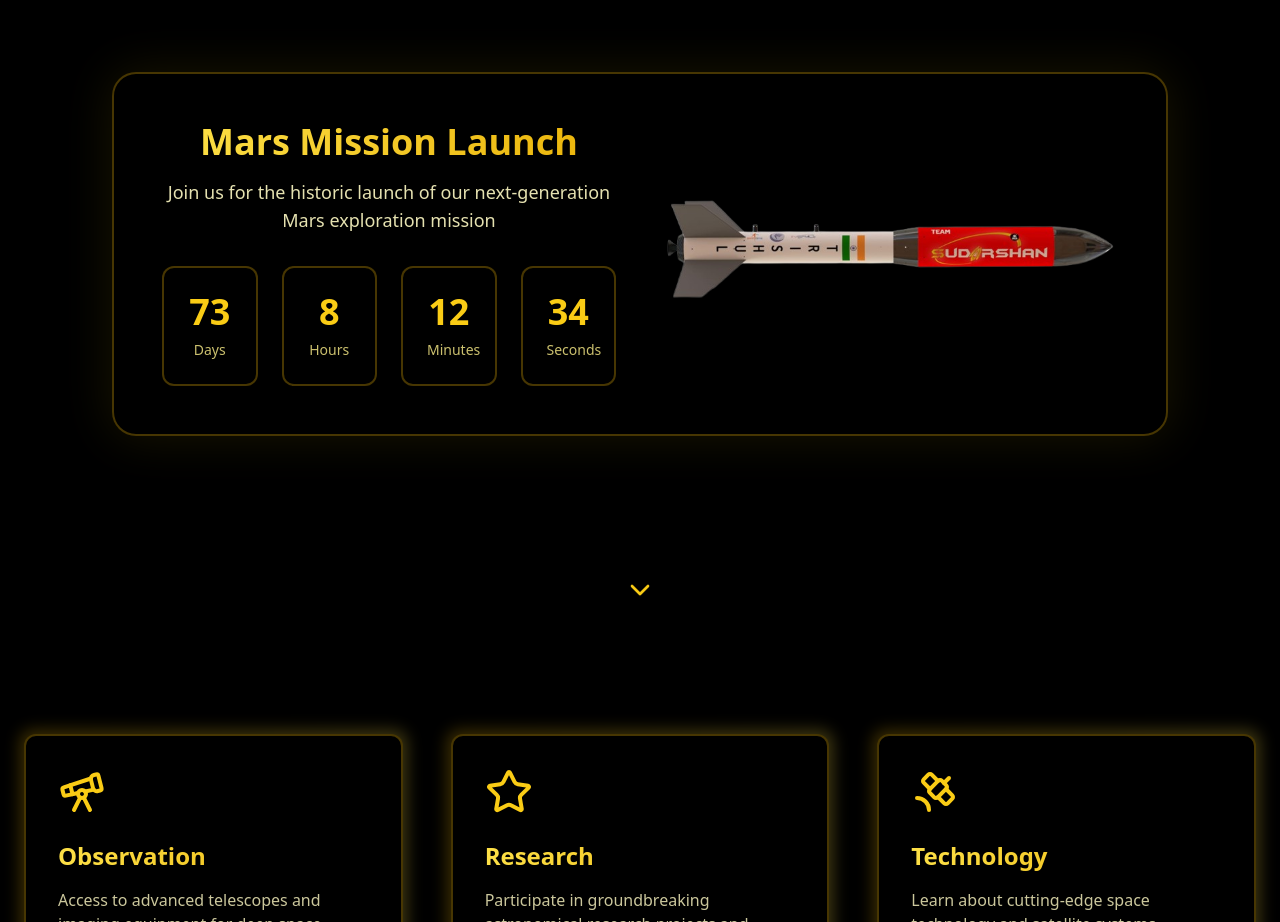
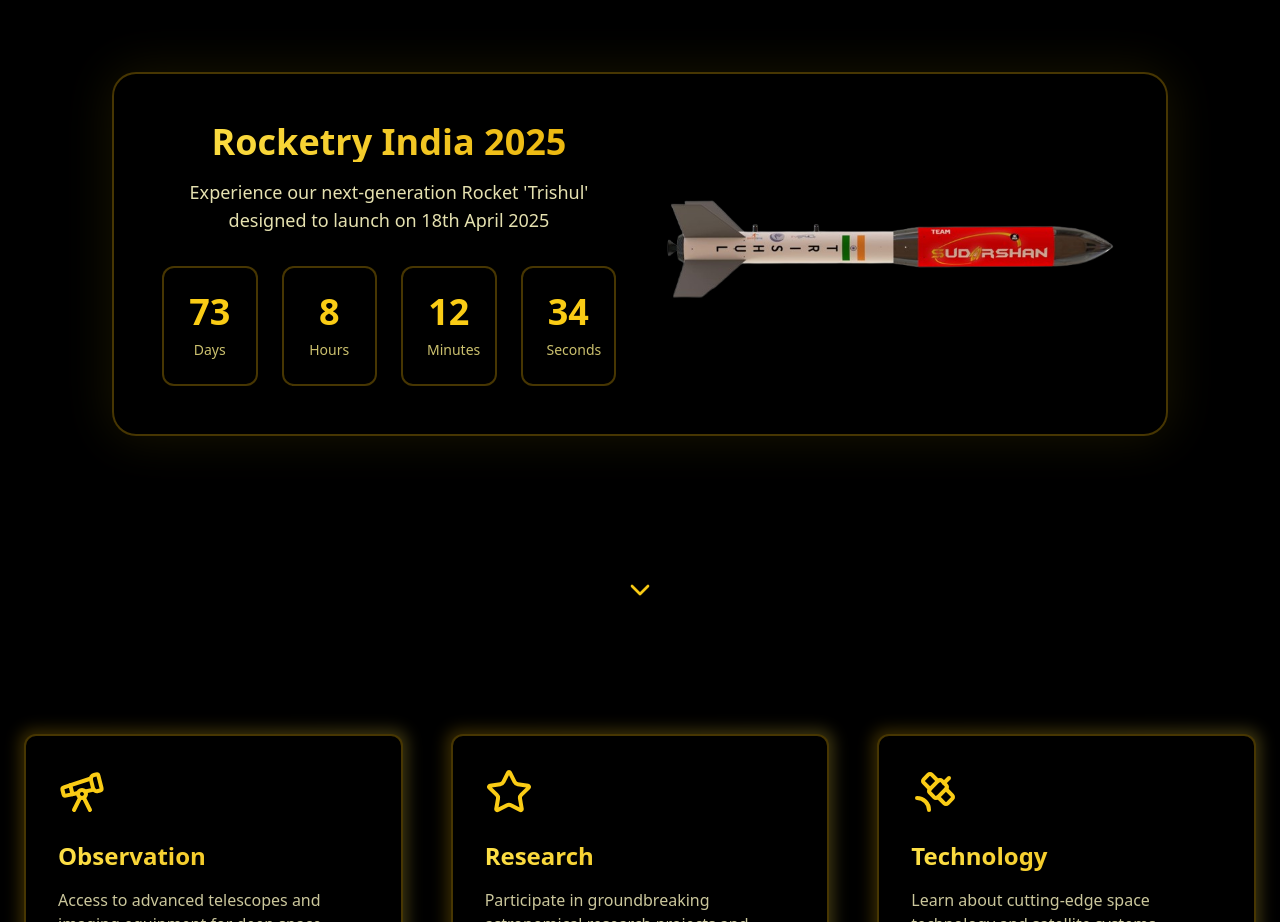
Before and after one commit to addysrii/Vyomnauts-new, a React (Vite) app: page / in a window 1280 px wide. Shown: the part 1200-2122 px from the top of the page. Built offline with nearby package versions, Linux system fonts and the light colour scheme.

Commit message:
Update Landing.jsx

```diff
--- a/src/Landing.jsx
+++ b/src/Landing.jsx
@@ -695,9 +695,9 @@ const ProjectCountdown = () => {
 
   const projects = [
     {
-      name: "Mars Mission Launch",
-      description: "Join us for the historic launch of our next-generation Mars exploration mission",
-      date: new Date(2025,3,18),
+ name: "Rocketry India 2025",
+      description: "Experience our next-generation Rocket 'Trishul' designed to launch on 18th April 2025",
+      date: new Date(2025, 3, 18 ),
       image: `${img}`
     }
   ];
```
